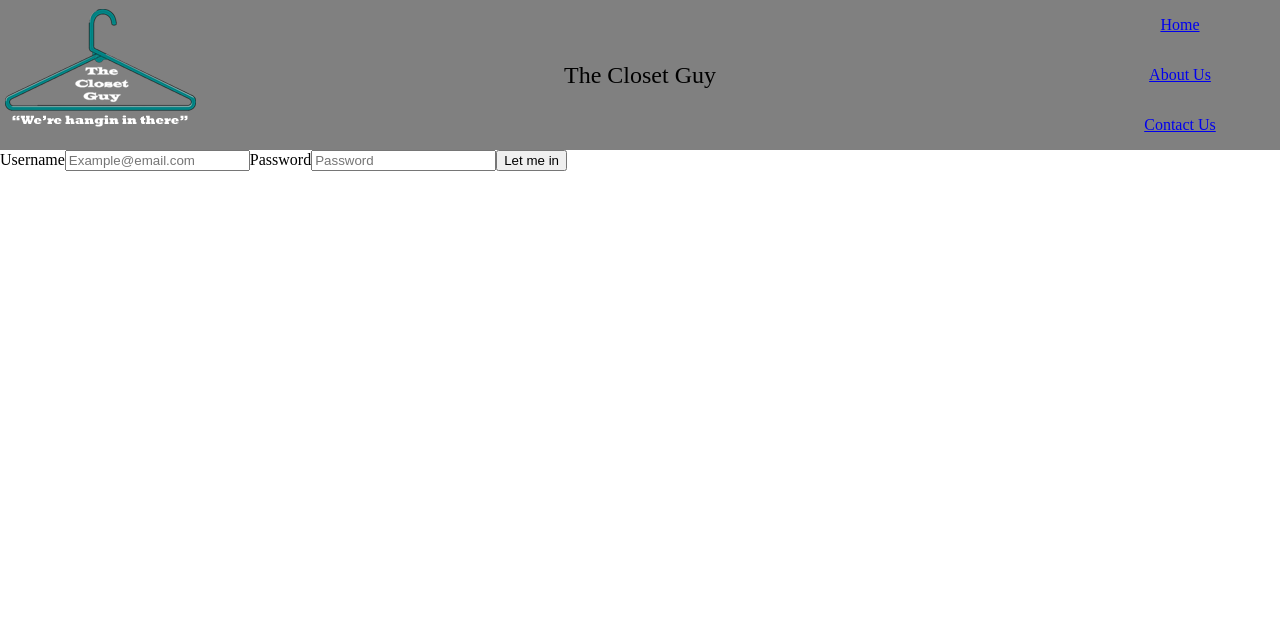
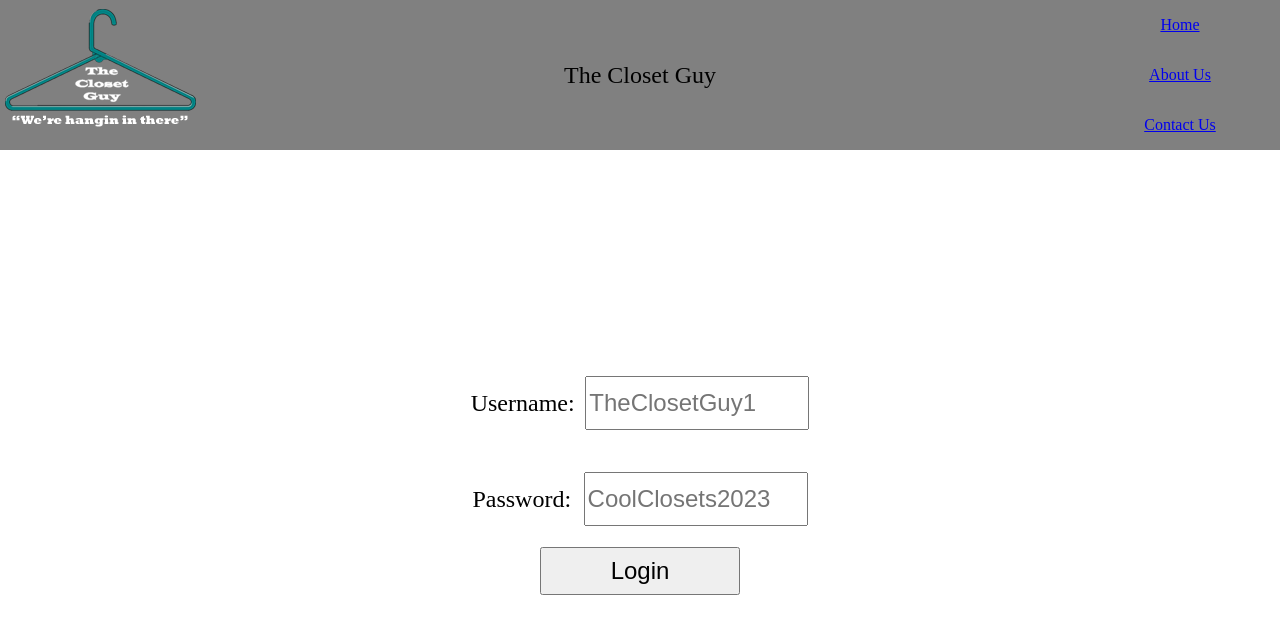
Before and after one commit to adstarfox/TheClosetGuy, a React (Vite) app: page /admin-login in a window 1280 px wide. Shown: the top 634 px of the page. Built offline with nearby package versions, Linux system fonts and the light colour scheme.

Commit message:
search function complete

```diff
--- a/src/components/AdminLogin.jsx
+++ b/src/components/AdminLogin.jsx
@@ -1,6 +1,7 @@
 import { Form, Formik } from 'formik'
 import axios from 'axios'
 import { useNavigate } from 'react-router-dom'
+import styles from './AdminLogin.module.css'
 
 const AdminLogin = () => {
     const navigate = useNavigate()
@@ -26,29 +27,32 @@ const AdminLogin = () => {
         <Formik initialValues={initialValues} onSubmit={onSubmit}>
             {({ values, handleChange, handleSubmit}) => {
                 return (
-                    <form>
-                        <label>
-                            Username
+                    <div className={styles.formBody}>
+                        <form className={styles.form}>
+                            <div className={styles.input}>
+                                <h1>Username:</h1>
                                 <input
+                                maxLength={20}
                                 type="text"
-                            placeholder='Example@email.com'
+                                placeholder='TheClosetGuy1'
                                 name='username'
                                 value={values.name}
                                 onChange={handleChange}
                                 />
-                        </label>
-                        <label>
-                            Password
+                            </div>
+                            <div className={styles.input}>
+                                <h1>Password:</h1>
                                 <input
                                 type="text"
-                            placeholder='Password'
+                                placeholder='CoolClosets2023'
                                 name='password'
                                 value={values.password}
                                 onChange={handleChange}
                                 />
-                        </label>
-                        <button type="button" onClick={handleSubmit}>Let me in</button>
+                            </div>
+                            <button type="button" onClick={handleSubmit}>Login</button>
                         </form>
+                    </div>
                 )
             }}
         </Formik>
--- /dev/null
+++ b/src/components/AdminLogin.module.css
@@ -0,0 +1,40 @@
+.formBody {
+    height: calc(100vh - 150px);
+    width: 100vw;
+    display: flex;
+    justify-content: center;
+    align-items: center;
+}
+
+.form {
+    height: 40vh;
+    width: 25rem;
+    display: flex;
+    flex-direction: column;
+    justify-content: center;
+    align-items: center;
+}
+
+.form>button {
+    height: 15%;
+    width: 50%;
+    font-size: x-large;
+}
+
+.input {
+    height: 30%;
+    width: 90%;
+    display: flex;
+    align-items: center;
+    justify-content: space-evenly;
+}
+
+.input>h1 {
+    font-size: x-large;
+}
+
+.input>input {
+    height: 50%;
+    width: 60%;
+    font-size: x-large;
+}
--- a/src/components/AdminPage.jsx
+++ b/src/components/AdminPage.jsx
@@ -6,6 +6,8 @@ import { useNavigate } from 'react-router-dom'
 const AdminPage = () => {
     const navigate = useNavigate()
     const [requests, setRequests] = useState([])
+    const [search, setSearch] = useState('')
+    const [checked, setChecked] = useState(false)
     const token = localStorage.getItem('adminToken')
 
     const reloadPage = () => {
@@ -26,7 +28,14 @@ const AdminPage = () => {
         }
     }
 
-    let mapped = requests.map((request, index) => {
+    let filtered = requests.filter((request) => {
+        if (checked && request.name.toLowerCase().includes(search.toLowerCase())){
+            if(!request.adminId)
+            return request
+        } else {
+            return request.name.toLowerCase().includes(search.toLowerCase())}
+        })
+        .map((request, index) => {
         const formattedDate = new Date(request.createdAt).toLocaleDateString('en-US');
         return(
             <RequestCard key={index} request={request} reloadPage={reloadPage} date={formattedDate} />
@@ -38,7 +47,13 @@ const AdminPage = () => {
     },[])
 
     return (
-        token ? <div>{mapped}</div> :
+        token ?
+        <div>
+            <input onChange={e => setSearch(e.target.value)} type="text" name="" id="" placeholder='Search Name' />
+            <label>Contacted<input type="checkbox" onChange={(e) => {setChecked(!checked)}}/></label>
+            {filtered}
+        </div>
+        :
         <div>
             <p>Thanks for coming to our webpage. You are not authorized to be here. Please click the button to go to our Home page</p>
             <button onClick={() => navigate('/')}>Home</button>
--- a/src/components/RequestCard.jsx
+++ b/src/components/RequestCard.jsx
@@ -4,6 +4,7 @@ import { useState } from 'react'
 
 const RequestCard = ({ request, reloadPage, date }) => {
     // console.log(request)
+    const [deleted, setDeleted] = useState(false)
     const token = localStorage.getItem('adminToken')
 
 
@@ -45,10 +46,18 @@ const RequestCard = ({ request, reloadPage, date }) => {
             <div>
                 <h1>{request.name}</h1>
                 <h4>{date}</h4>
-                <p onClick={() => {
-                    deleteHandler(request.id)
-                    reloadPage()
-                }}>X</p>
+                {
+                    !deleted ? <p onClick={() => {setDeleted(true)}}>X</p>
+                    :
+                    <div>
+                        <p>Delete?</p>
+                        <button onClick={() => {
+                            deleteHandler(request.id)
+                            reloadPage()
+                        }}>Yes</button>
+                        <button onClick={() => {setDeleted(false)}}>No</button>
+                    </div>
+                }
             </div>
             <h3>{request.email}</h3>
             <h3>{request.phone}</h3>
```
Also changed, not shown: src/components/AdminPage.module.css (added), 1 other file (tests, documents, lock files or other folders). Lines whose indentation alone changed are shown as unchanged.
